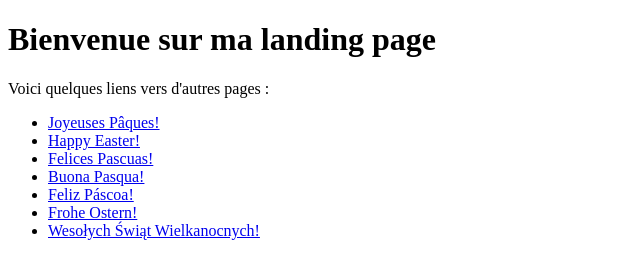
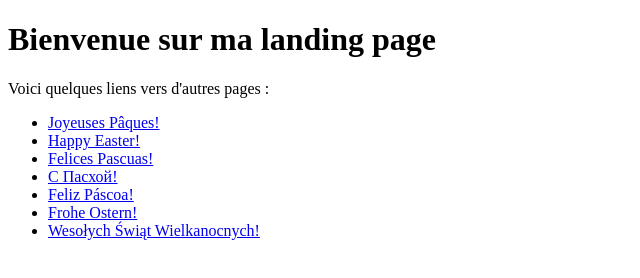
Before and after one commit to Rauseline/Easter-Git-Project-, a plain HTML site: page index.html in a window 1280 px wide. Shown: the full height of the page, 0-640 px from the left. Drawn offline with Linux system fonts and the light colour scheme.

Commit message:
feature8
lien vers page russe + delete page italienne

```diff
--- a/index.html
+++ b/index.html
@@ -11,7 +11,7 @@
       <li><a href="page-fr.html">Joyeuses Pâques!</a></li>
       <li><a href="page-en.html">Happy Easter!</a></li>
       <li><a href="page-esp.html">Felices Pascuas!</a></li>
-      <li><a href="page-it.html">Buona Pasqua!</a></li>
+      <li><a href="page-ru.html">С Пасхой!</a></li>
       <li><a href="page-pt-br.html"> Feliz Páscoa!</a></li>
       <li><a href="page-de.html"> Frohe Ostern!</a></li>
       <li><a href="page-pl.html"> Wesołych Świąt Wielkanocnych!</a></li>
```
